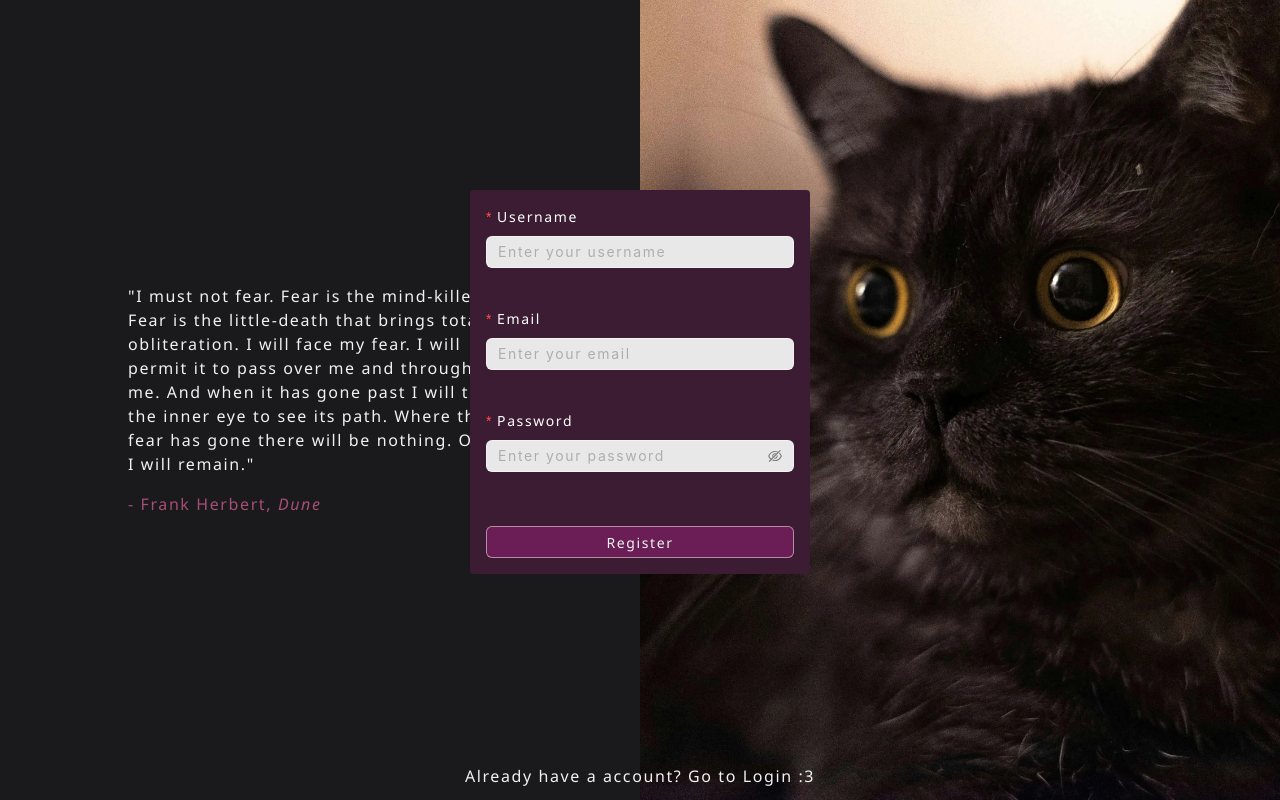
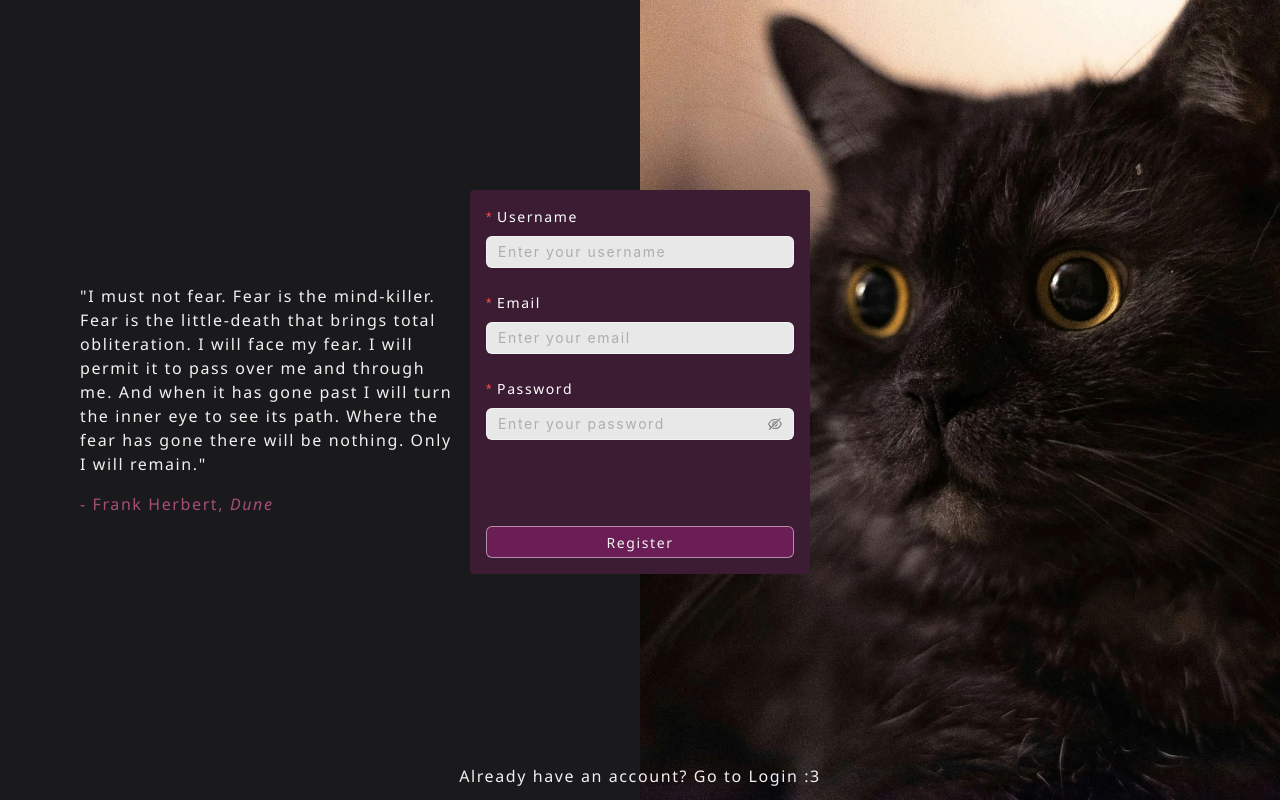
Before and after one commit to sarahthebest/TomeTracker, a React (Vite) app: page /register in a window 1280 px wide. Built offline with nearby package versions, Linux system fonts and the light colour scheme.

Commit message:
background component for register and login. created authstore for user credentials

```diff
--- a/src/components/Atoms/Background.tsx
+++ b/src/components/Atoms/Background.tsx
@@ -18,8 +18,8 @@ const Background = () => {
 
     return (
         <Flex className="absolute h-full w-full">
-            <div className="text w-1/2 flex flex-col justify-center">
-                <div className="excerpt w-3/5 mx-auto flex flex-col gap-4">
+            <div className="text w-1/2 flex flex-col justify-center h-full">
+                <div className="excerpt w-3/5 ml-20 flex flex-col gap-4">
                     <h2>{snippet ? `"${snippet}"` : "Loading excerpt..."}</h2>
                     <p className="text-accent">
                         - {author}, <em>{bookTitle}</em>
--- a/src/components/RegisterForm/RegisterForm.tsx
+++ b/src/components/RegisterForm/RegisterForm.tsx
@@ -1,32 +1,18 @@
 import { FC } from "react";
-import { Form, Input, Typography, Button } from "antd";
+import { Form, Input, Typography } from "antd";
+import { useAuthStore } from "../../stores/authStore";
 
 const { Text } = Typography;
 
-interface RegisterFormProps {
-    email: string;
-    setEmail: React.Dispatch<React.SetStateAction<string>>;
-    password: string;
-    setPassword: React.Dispatch<React.SetStateAction<string>>;
-    username: string;
-    setUsername: React.Dispatch<React.SetStateAction<string>>;
-    error: string;
-}
+const RegisterForm: FC = () => {
+    const { email, setEmail, password, setPassword, username, setUsername, error } =
+        useAuthStore();
 
-const RegisterForm: FC<RegisterFormProps> = ({
-    email,
-    setEmail,
-    password,
-    setPassword,
-    username,
-    setUsername,
-    error,
-}) => {
     return (
         <Form
             layout="vertical"
             className="register-form"
-            style={{ width: "100%", display: "flex", flexDirection: "column", gap: "16px" }}
+            style={{ width: "100%", display: "flex", flexDirection: "column" }}
         >
             <Form.Item label="Username" required>
                 <Input
--- a/src/pages/Login/Login.css
+++ b/src/pages/Login/Login.css
@@ -11,15 +11,6 @@ input{
     outline: none;
     padding: 8px;
 }
-.login_bg{
-    background-image: url(src/assets/img/bg1.webp);
-    background-size: 160%;
-    background-color: rgba(255, 193, 191, 0.245);
-    background-blend-mode: lighten;
-    background-position: left;
-    height: 90%;
-    z-index: 0;
-}
 label{
     color: white !important;
 }
--- a/src/pages/Register/Register.tsx
+++ b/src/pages/Register/Register.tsx
@@ -1,44 +1,33 @@
 import { Flex } from "antd";
-import { useState } from "react";
+import { Link } from "react-router-dom";
+import { useAuthStore } from "../../stores/authStore";
+import { getErrorMessage } from "../../utils/globalUtils";
+import axios from "axios";
 import RegisterForm from "../../components/RegisterForm/RegisterForm";
 import Btn from "../../components/Atoms/Btn";
 import Background from "../../components/Atoms/Background";
-import { Link } from "react-router-dom";
 
 const RegisterPage = () => {
-    const [email, setEmail] = useState("");
-    const [password, setPassword] = useState("");
-    const [username, setUsername] = useState("");
-    const [error, setError] = useState<string>("");
+    const { email, password, username, setError, reset } = useAuthStore();
 
-    const handleRegister = async (email: string, password: string) => {
+    const handleRegister = async () => {
         try {
-            console.log("Attempting to log in with:", { email, password });
-
-            if (email === "test@example.com" && password === "password123") {
-                console.log("Login successful");
-            } else {
-                setError("Invalid email or password");
-            }
-        } catch (error) {
-            console.error("Login failed:", error);
-            setError("Something went wrong. Please try again.");
+            console.log("Attempting to register with:", { email, password, username });
+            const newUserData = { username, password, email };
+            await axios.post("http://localhost:5000/api/auth/register", newUserData);
+            alert("Registration successful!");
+            reset();
+        } catch (err) {
+            setError(getErrorMessage(err));
         }
     };
 
     return (
         <Flex className="register_wrapper h-full" justify="center" vertical>
             <div className="form_wrapper relative rounded h-fit p-4 m-auto flex flex-col justify-between">
-            <RegisterForm
-                    email={email}
-                    setEmail={setEmail}
-                    password={password}
-                    setPassword={setPassword}
-                    username={username}
-                    setUsername={setUsername}
-                    error={error}            />
+                <RegisterForm />
                 <Btn
-                    onClick={() => handleRegister(email, password)}
+                    onClick={handleRegister}
                     backgroundColor="var(--secondary)"
                     text="Register"
                 />
@@ -47,9 +36,9 @@ const RegisterPage = () => {
                 className="mx-auto mb-3 light z-10 hover:text-rose-400 duration-200"
                 to={"/login"}
             >
-                Already have a account? Go to Login :3
+                Already have an account? Go to Login :3
             </Link>
-            <Background/>
+            <Background />
         </Flex>
     );
 };
--- /dev/null
+++ b/src/stores/authStore.ts
@@ -0,0 +1,31 @@
+import { create } from "zustand";
+
+interface AuthState {
+  email: string;
+  password: string;
+  username: string;
+  error: string;
+  setEmail: (email: string) => void;
+  setPassword: (password: string) => void;
+  setUsername: (username: string) => void;
+  setError: (error: string) => void;
+  reset: () => void;
+}
+
+export const useAuthStore = create<AuthState>((set) => ({
+  email: "",
+  password: "",
+  username: "",
+  error: "",
+  setEmail: (email) => set({ email }),
+  setPassword: (password) => set({ password }),
+  setUsername: (username) => set({ username }),
+  setError: (error) => set({ error }),
+  reset: () =>
+    set({
+      email: "",
+      password: "",
+      username: "",
+      error: "",
+    }),
+}));
```
